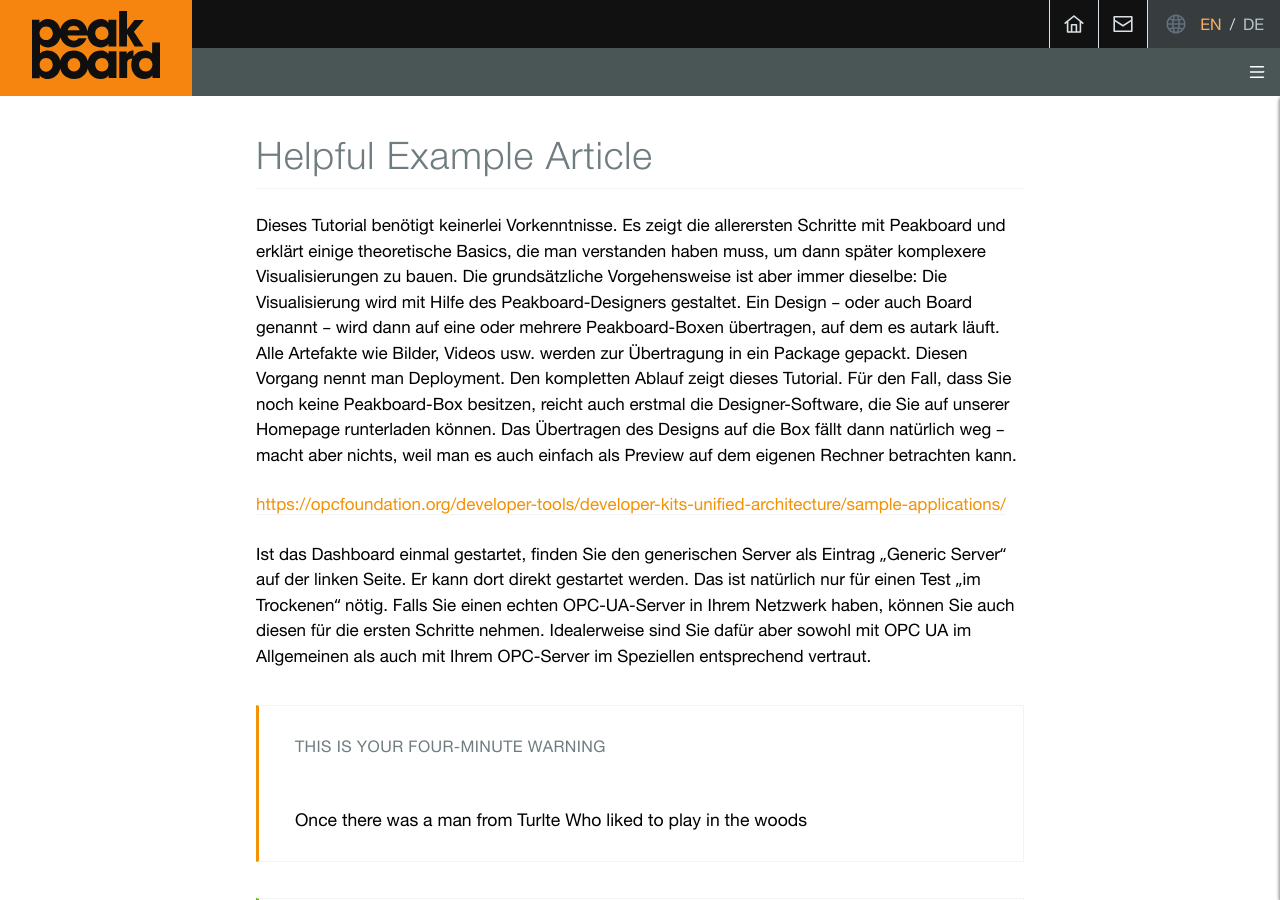
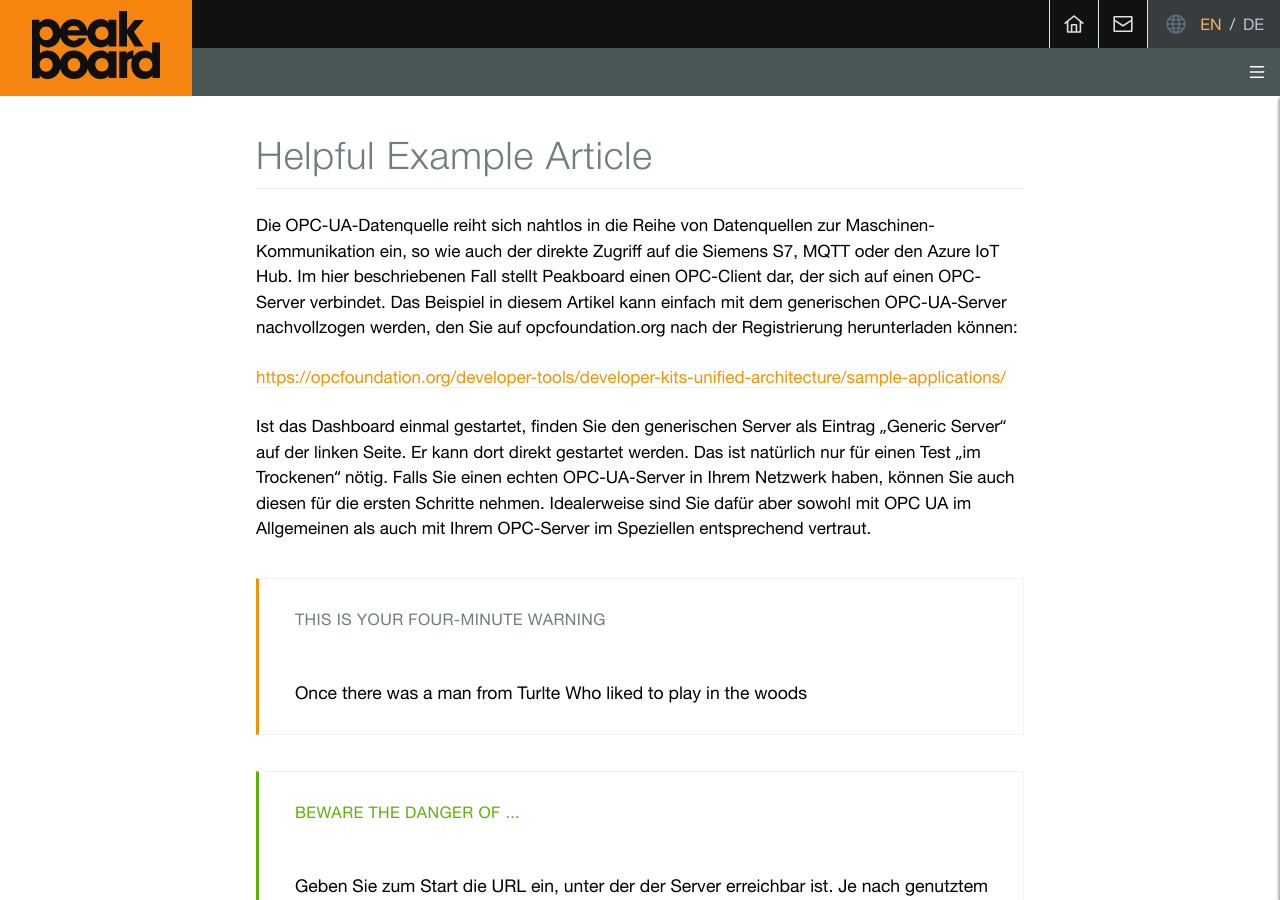
Before and after one commit to iamrobert/iamrobert.github.io, a Jekyll site: the page built from _tutorials/example-article.md, in a window 1280 px wide and 900 px high. Built offline with Jekyll 4.4.1, drawn with Linux system fonts in a browser that asks for light colours.

```diff
--- a/_tutorials/example-article.md
+++ b/_tutorials/example-article.md
@@ -6,7 +6,7 @@
 description: A very helpfukl article about a Peakboard product or service
 ---
 
-Dieses Tutorial benötigt keinerlei Vorkenntnisse. Es zeigt die allerersten Schritte mit Peakboard und erklärt einige theoretische Basics, die man verstanden haben muss, um dann später komplexere Visualisierungen zu bauen. Die grundsätzliche Vorgehensweise ist aber immer dieselbe: Die Visualisierung wird mit Hilfe des Peakboard-Designers gestaltet. Ein Design – oder auch Board genannt – wird dann auf eine oder mehrere Peakboard-Boxen übertragen, auf dem es autark läuft. Alle Artefakte wie Bilder, Videos usw. werden zur Übertragung in ein Package gepackt. Diesen Vorgang nennt man Deployment. Den kompletten Ablauf zeigt dieses Tutorial. Für den Fall, dass Sie noch keine Peakboard-Box besitzen, reicht auch erstmal die Designer-Software, die Sie auf unserer Homepage runterladen können. Das Übertragen des Designs auf die Box fällt dann natürlich weg – macht aber nichts, weil man es auch einfach als Preview auf dem eigenen Rechner betrachten kann.
+Die OPC-UA-Datenquelle reiht sich nahtlos in die Reihe von Datenquellen zur Maschinen-Kommunikation ein, so wie auch der direkte Zugriff auf die Siemens S7, MQTT oder den Azure IoT Hub. Im hier beschriebenen Fall stellt Peakboard einen OPC-Client dar, der sich auf einen OPC-Server verbindet. Das Beispiel in diesem Artikel kann einfach mit dem generischen OPC-UA-Server nachvollzogen werden, den Sie auf opcfoundation.org nach der Registrierung herunterladen können:
 
 [https://opcfoundation.org/developer-tools/developer-kits-unified-architecture/sample-applications/](https://opcfoundation.org/developer-tools/developer-kits-unified-architecture/sample-applications/)
 
```
